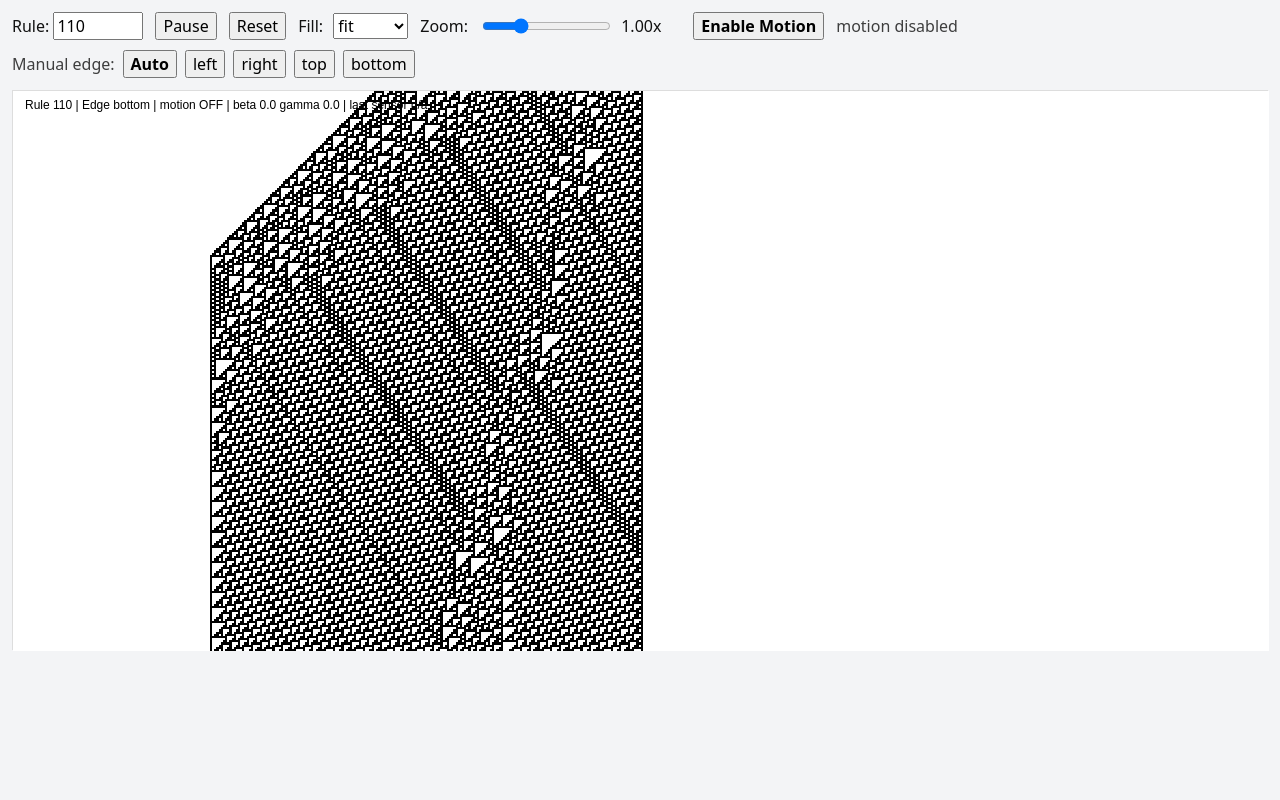
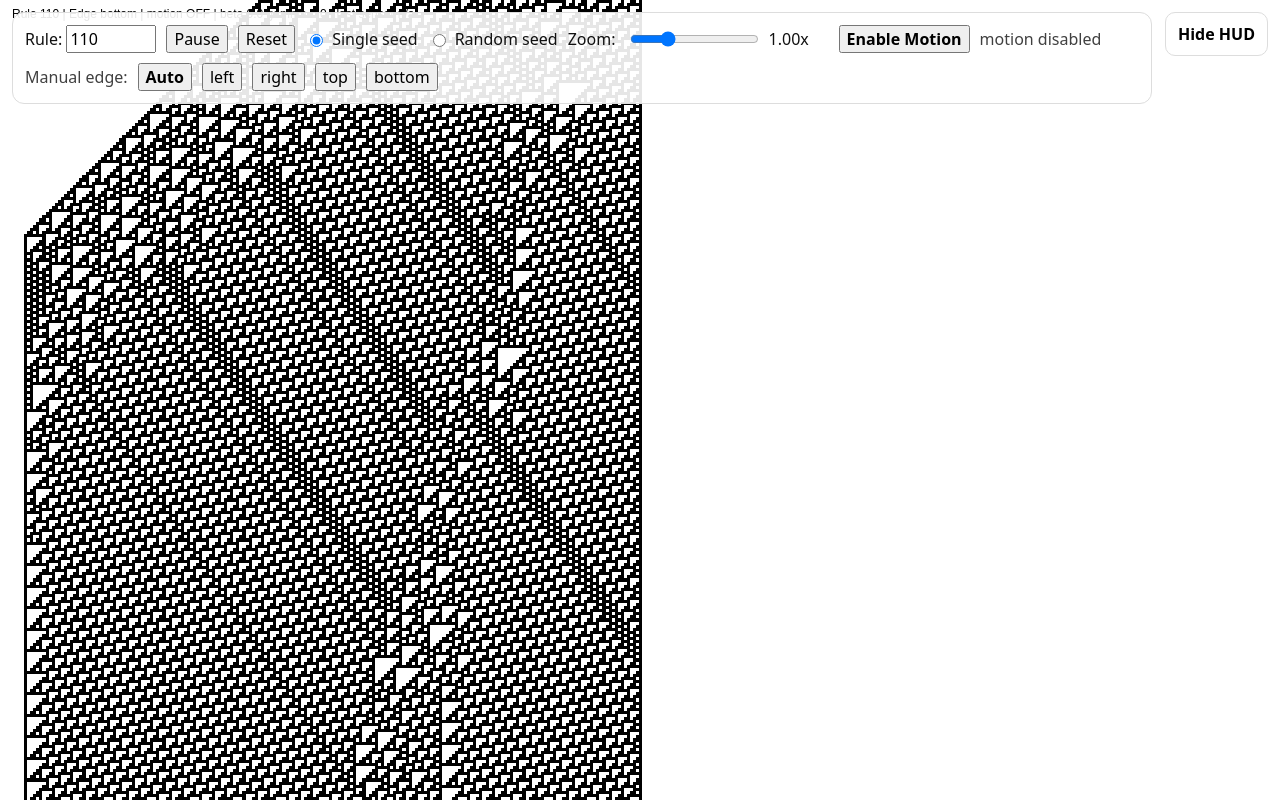
Before and after one commit to kotddl/ca-arcade, a React (Vite) app: page / in a window 1280 px wide. Built offline with nearby package versions, Linux system fonts and the light colour scheme.

Commit message:
Orientation fix + remove redundant features

```diff
--- a/src/TiltEdgeECA_FillScreen.jsx
+++ b/src/TiltEdgeECA_FillScreen.jsx
@@ -22,24 +22,43 @@ function stepECA(prev, lut) {
   return next;
 }
 
+/**
+ * Honor Pad 9 gamma sign fix:
+ * - On your device: tilting right was producing gamma with the opposite sign.
+ * So we swap left/right decision here.
+ */
 function dominantEdgeFromTilt(beta, gamma, deadzone = 6) {
   const ab = Math.abs(beta);
   const ag = Math.abs(gamma);
   if (ab < deadzone && ag < deadzone) return null;
-  if (ag >= ab) return gamma >= 0 ? "right" : "left";
+
+  if (ag >= ab) {
+    // SWAPPED compared to before
+    return gamma >= 0 ? "left" : "right";
+  }
   return beta >= 0 ? "top" : "bottom";
 }
 
+/**
+ * Screen mapping:
+ * bottom/top already correct.
+ * Left/right were “falling” opposite of the label for you, so we swap the left/right mappings.
+ */
 function mapToScreen(edge, t, x, W, H) {
   switch (edge) {
     case "bottom":
       return { sx: x, sy: t };
     case "top":
       return { sx: x, sy: H - 1 - t };
+
+    // SWAPPED compared to before:
     case "left":
+      // previously right’s mapping
+      return { sx: H - 1 - t, sy: x };
+    case "right":
+      // previously left’s mapping
       return { sx: t, sy: x };
-    case "right":
-      return { sx: H - 1 - t, sy: x };
+
     default:
       return { sx: x, sy: t };
   }
@@ -59,11 +78,14 @@ export default function TiltEdgeECA_FillScreen() {
 
   const [running, setRunning] = useState(true);
 
-  // Fill mode: "fit" keeps aspect ratio, "stretch" fills both axes
-  const [fillMode, setFillMode] = useState("fit");
+  // Seed mode: single vs random
+  const [seedMode, setSeedMode] = useState("single"); // "single" | "random"
 
   // Zoom multiplier
   const [zoom, setZoom] = useState(1);
+
+  // HUD toggle
+  const [hudOpen, setHudOpen] = useState(true);
 
   // Motion
   const [motionOn, setMotionOn] = useState(false);
@@ -91,9 +113,10 @@ export default function TiltEdgeECA_FillScreen() {
     imageData: null,
   });
 
-  function resetSimulation({ random = false } = {}) {
+  function resetSimulation(mode = seedMode) {
     const init = new Uint8Array(W);
-    if (!random) {
+
+    if (mode === "single") {
       init[Math.floor(W / 2)] = 1;
     } else {
       for (let i = 0; i < W; i++) init[i] = Math.random() > 0.5 ? 1 : 0;
@@ -104,7 +127,7 @@ export default function TiltEdgeECA_FillScreen() {
     gridRef.current = { rows, head: 0, current: init };
   }
 
-  // Resize canvas to container (crucial for avoiding “0x0 black screen”)
+  // Resize canvas to container
   useEffect(() => {
     const canvas = canvasRef.current;
     const container = containerRef.current;
@@ -113,6 +136,7 @@ export default function TiltEdgeECA_FillScreen() {
     const ro = new ResizeObserver(() => {
       const rect = container.getBoundingClientRect();
       const dpr = window.devicePixelRatio || 1;
+
       canvas.width = Math.max(1, Math.floor(rect.width * dpr));
       canvas.height = Math.max(1, Math.floor(rect.height * dpr));
       canvas.style.width = `${rect.width}px`;
@@ -146,7 +170,6 @@ export default function TiltEdgeECA_FillScreen() {
 
   async function enableMotion() {
     try {
-      // Some browsers expose this (not usually Android Chrome, but safe)
       if (
         typeof DeviceOrientationEvent !== "undefined" &&
         typeof DeviceOrientationEvent.requestPermission === "function"
@@ -158,7 +181,6 @@ export default function TiltEdgeECA_FillScreen() {
           return;
         }
       }
-
       setMotionOn(true);
       setSensorStatus("listening… tilt the tablet");
     } catch {
@@ -167,7 +189,7 @@ export default function TiltEdgeECA_FillScreen() {
     }
   }
 
-  // Sensor listeners: orientation + motion (some devices only provide one reliably)
+  // Sensor listeners
   useEffect(() => {
     function updateFrom(beta, gamma) {
       const edge = dominantEdgeFromTilt(beta, gamma);
@@ -187,22 +209,16 @@ export default function TiltEdgeECA_FillScreen() {
 
     function onMotion(e) {
       if (!motionOn) return;
-      // devicemotion gives acceleration/rotation; we can approximate “tilt” from gravity-ish acceleration
-      // If accelerationIncludingGravity is present, it’s often the most usable.
       const a = e.accelerationIncludingGravity;
       if (!a) return;
 
-      // Convert to a rough beta/gamma proxy (not perfect, but enough to detect left/right/up/down tilt)
-      // x: left/right, y: up/down, z: towards sky
       const x = typeof a.x === "number" ? a.x : 0;
       const y = typeof a.y === "number" ? a.y : 0;
-      const z = typeof a.z === "number" ? a.z : 0;
 
-      // Simple mapping into degrees-ish range
+      // Proxy degrees
       const gamma = clamp(x * 9, -90, 90);
       const beta = clamp(y * 9, -90, 90);
 
-      // If z is near 0, device may be flat/weird; still OK
       updateFrom(beta, gamma);
     }
 
@@ -218,19 +234,19 @@ export default function TiltEdgeECA_FillScreen() {
   }, [motionOn]);
 
   useEffect(() => {
-    resetSimulation({ random: false });
+    resetSimulation(seedMode);
     // eslint-disable-next-line react-hooks/exhaustive-deps
   }, []);
 
   useEffect(() => {
-    resetSimulation({ random: false });
+    resetSimulation(seedMode);
     // eslint-disable-next-line react-hooks/exhaustive-deps
-  }, [rule]);
+  }, [rule, seedMode]);
 
   useEffect(() => {
     if (manualEdge && manualEdge !== activeEdge) {
       setActiveEdge(manualEdge);
-      resetSimulation({ random: false });
+      resetSimulation(seedMode);
     }
     // eslint-disable-next-line react-hooks/exhaustive-deps
   }, [manualEdge]);
@@ -248,7 +264,6 @@ export default function TiltEdgeECA_FillScreen() {
       const dt = (now - lastT) / 1000;
       lastT = now;
 
-      // If canvas is 0x0 for any reason, avoid drawing (prevents black “stuck” states)
       if (canvas.width < 2 || canvas.height < 2) {
         rafRef.current = requestAnimationFrame(tick);
         return;
@@ -259,7 +274,7 @@ export default function TiltEdgeECA_FillScreen() {
 
       if (desiredEdge && desiredEdge !== activeEdge) {
         setActiveEdge(desiredEdge);
-        resetSimulation({ random: false });
+        resetSimulation(seedMode);
       }
 
       const edge = desiredEdge || activeEdge;
@@ -281,7 +296,7 @@ export default function TiltEdgeECA_FillScreen() {
         stepAccumulator = Math.min(stepAccumulator, 2);
       }
 
-      // Offscreen draw (1px per cell)
+      // Offscreen draw
       const off = ensureOffscreen(edge);
       const { gw, gh, imageData } = off;
       const data = imageData.data;
@@ -301,8 +316,10 @@ export default function TiltEdgeECA_FillScreen() {
         const row = g.rows[bufIdx];
         for (let x = 0; x < W; x++) {
           if (row[x] !== 1) continue;
+
           const { sx, sy } = mapToScreen(edge, t, x, W, H);
           if (sx < 0 || sx >= gw || sy < 0 || sy >= gh) continue;
+
           const p = (sy * gw + sx) * 4;
           data[p] = 0;
           data[p + 1] = 0;
@@ -311,20 +328,17 @@ export default function TiltEdgeECA_FillScreen() {
         }
       }
 
-      // Paint scaled to main canvas
       off.ctx.putImageData(imageData, 0, 0);
 
+      // Always FIT (no stretch option)
       const cw = canvas.width;
       const ch = canvas.height;
 
       let sxScale = (cw / gw) * zoom;
       let syScale = (ch / gh) * zoom;
-
-      if (fillMode === "fit") {
       const s = Math.min(sxScale, syScale);
       sxScale = s;
       syScale = s;
-      }
 
       const drawW = gw * sxScale;
       const drawH = gh * syScale;
@@ -336,7 +350,8 @@ export default function TiltEdgeECA_FillScreen() {
       ctx.imageSmoothingEnabled = false;
       ctx.drawImage(off.canvas, 0, 0, gw, gh, dx, dy, drawW, drawH);
 
-      // Debug HUD (also helps confirm sensors alive)
+      // Debug overlay text (only if HUD open)
+      if (hudOpen) {
         ctx.fillStyle = "#000";
         ctx.font = `${Math.max(12, Math.floor(12 * (window.devicePixelRatio || 1)))}px sans-serif`;
         const tr = tiltRef.current;
@@ -350,22 +365,79 @@ export default function TiltEdgeECA_FillScreen() {
           12,
           18,
         );
+      }
 
       rafRef.current = requestAnimationFrame(tick);
     }
 
     rafRef.current = requestAnimationFrame(tick);
     return () => cancelAnimationFrame(rafRef.current);
-  }, [activeEdge, fillMode, H, lut, manualEdge, motionOn, rule, running, zoom]);
+  }, [
+    activeEdge,
+    H,
+    lut,
+    manualEdge,
+    motionOn,
+    rule,
+    running,
+    zoom,
+    hudOpen,
+    seedMode,
+  ]);
 
   return (
-    <div style={{ fontFamily: "system-ui, sans-serif", padding: 12 }}>
+    <div style={{ fontFamily: "system-ui, sans-serif" }}>
+      {/* Fullscreen container so there’s no “unused bottom space” */}
+      <div
+        ref={containerRef}
+        style={{
+          width: "100vw",
+          height: "100vh",
+          background: "#fff",
+          position: "relative",
+          overflow: "hidden",
+        }}
+      >
+        <canvas
+          ref={canvasRef}
+          style={{ width: "100%", height: "100%", display: "block" }}
+        />
+
+        {/* HUD Toggle Button (always visible) */}
+        <button
+          onClick={() => setHudOpen((v) => !v)}
+          style={{
+            position: "absolute",
+            top: 12,
+            right: 12,
+            zIndex: 10,
+            padding: "10px 12px",
+            borderRadius: 10,
+            border: "1px solid #ddd",
+            background: "rgba(255,255,255,0.9)",
+            fontWeight: 700,
+          }}
+        >
+          {hudOpen ? "Hide HUD" : "Show HUD"}
+        </button>
+
+        {/* HUD Panel */}
+        {hudOpen && (
           <div
             style={{
+              position: "absolute",
+              top: 12,
+              left: 12,
+              zIndex: 10,
+              padding: 12,
+              borderRadius: 12,
+              border: "1px solid #ddd",
+              background: "rgba(255,255,255,0.9)",
               display: "flex",
-          gap: 12,
+              gap: 10,
               flexWrap: "wrap",
               alignItems: "center",
+              maxWidth: "calc(100vw - 140px)",
             }}
           >
             <label>
@@ -385,22 +457,35 @@ export default function TiltEdgeECA_FillScreen() {
             <button onClick={() => setRunning((v) => !v)}>
               {running ? "Pause" : "Play"}
             </button>
-        <button onClick={() => resetSimulation({ random: false })}>
-          Reset
-        </button>
+            <button onClick={() => resetSimulation()}>Reset</button>
 
-        <label style={{ display: "inline-flex", gap: 6, alignItems: "center" }}>
-          Fill:&nbsp;
-          <select
-            value={fillMode}
-            onChange={(e) => setFillMode(e.target.value)}
+            {/* Seed mode toggle */}
+            <label
+              style={{ display: "inline-flex", gap: 6, alignItems: "center" }}
             >
-            <option value="fit">fit</option>
-            <option value="stretch">stretch</option>
-          </select>
+              <input
+                type="radio"
+                name="seedMode"
+                checked={seedMode === "single"}
+                onChange={() => setSeedMode("single")}
+              />
+              Single seed
+            </label>
+            <label
+              style={{ display: "inline-flex", gap: 6, alignItems: "center" }}
+            >
+              <input
+                type="radio"
+                name="seedMode"
+                checked={seedMode === "random"}
+                onChange={() => setSeedMode("random")}
+              />
+              Random seed
             </label>
 
-        <label style={{ display: "inline-flex", gap: 8, alignItems: "center" }}>
+            <label
+              style={{ display: "inline-flex", gap: 8, alignItems: "center" }}
+            >
               Zoom:&nbsp;
               <input
                 type="range"
@@ -417,17 +502,7 @@ export default function TiltEdgeECA_FillScreen() {
               Enable Motion
             </button>
             <span style={{ opacity: 0.8 }}>{sensorStatus}</span>
-      </div>
 
-      <div
-        style={{
-          marginTop: 10,
-          display: "flex",
-          gap: 8,
-          flexWrap: "wrap",
-          alignItems: "center",
-        }}
-      >
             <span style={{ opacity: 0.8 }}>Manual edge:</span>
             <button
               onClick={() => setManualEdge(null)}
@@ -445,21 +520,7 @@ export default function TiltEdgeECA_FillScreen() {
               </button>
             ))}
           </div>
-
-      <div
-        ref={containerRef}
-        style={{
-          marginTop: 12,
-          border: "1px solid #ddd",
-          width: "100%",
-          height: "70vh",
-          background: "#fff",
-        }}
-      >
-        <canvas
-          ref={canvasRef}
-          style={{ width: "100%", height: "100%", display: "block" }}
-        />
+        )}
       </div>
     </div>
   );
```
Lines whose indentation alone changed are shown as unchanged.
